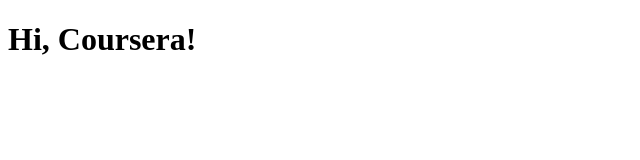
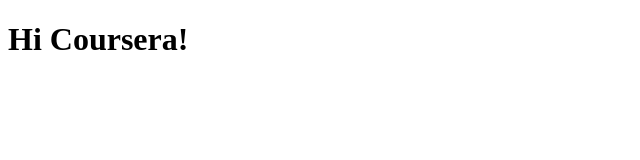
Before and after one commit to istikomah17/coursera-test, a plain HTML site: page site/index.html in a window 1280 px wide. Shown: the whole page, without its empty margins (0-640 px from the left). Drawn offline with Linux system fonts and the light colour scheme.

Commit message:
test again

```diff
--- a/site/index.html
+++ b/site/index.html
@@ -6,6 +6,6 @@
 	<title>Hello Coursera!</title>
 </head>
 <body>
-<h1>Hi, Coursera!</h1>
+<h1>Hi Coursera!</h1>
 </body>
 </html>
```
